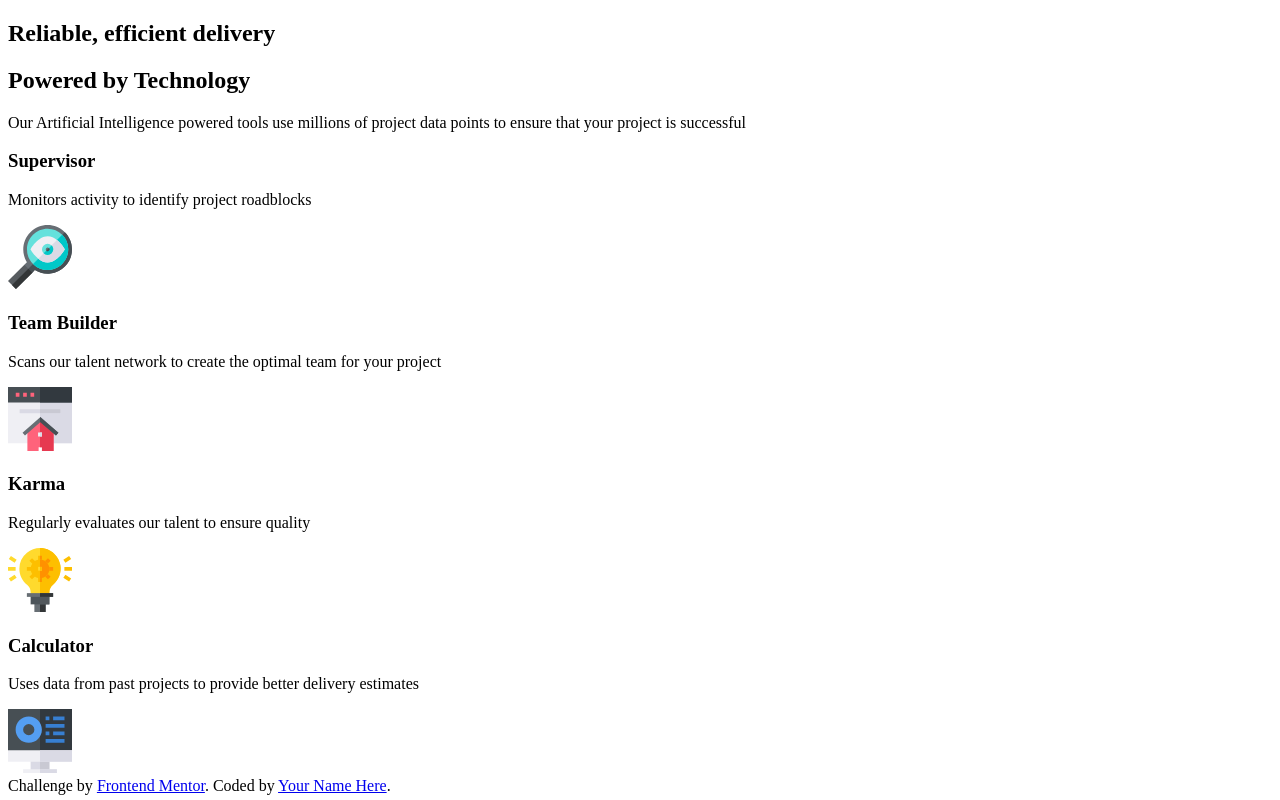
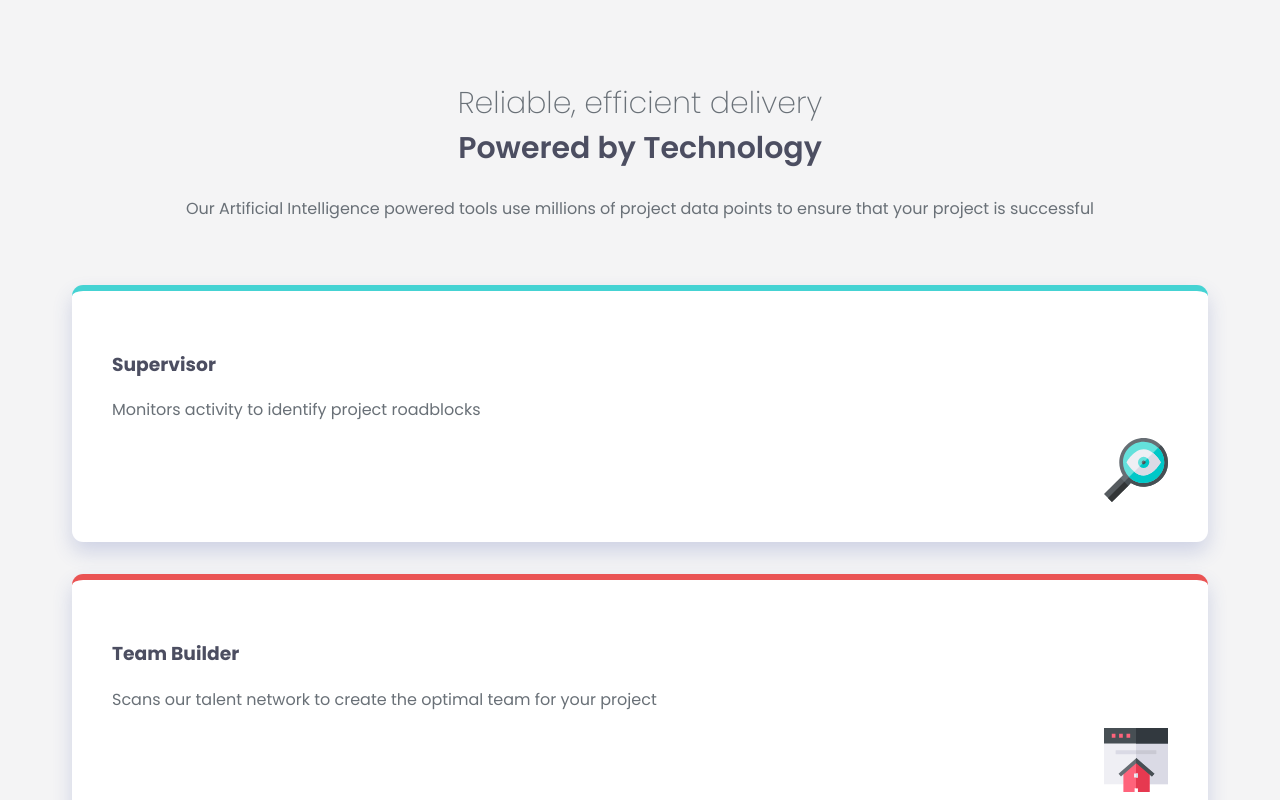
Before and after one commit to Psalm-cell/four-card-feature-section-master, a plain HTML site: page index.html in a window 1280 px wide. Shown: the top 800 px of the page. Drawn offline with Linux system fonts and the light colour scheme.

Commit message:
I added more styles to my stylesheet, made some modifications and added some svg files to my markup

```diff
--- a/index.html
+++ b/index.html
@@ -9,37 +9,44 @@
   <title>Frontend Mentor | Four card feature section</title>
 
   <!-- Feel free to remove these styles or customise in your own stylesheet 👍 -->
-  <link rel="stylesheet" href="style.css">
+  <link rel="stylesheet" href="/styles.css">
+
+  <link rel="preconnect" href="https://fonts.googleapis.com">
+<link rel="preconnect" href="https://fonts.gstatic.com" crossorigin>
+<link href="https://fonts.googleapis.com/css2?family=Poppins:ital,wght@0,100;0,200;0,300;0,400;0,500;0,600;0,700;0,800;0,900;1,100;1,200;1,300;1,400;1,500;1,600;1,700;1,800;1,900&display=swap" rel="stylesheet">
+
 </head>
+
 <body>
 
-  <h2>Reliable, efficient delivery</h2>
-  <h2>Powered by Technology</h2>
-
+  <header>
+    <h2 class="head">Reliable, efficient delivery</h2>
+    <h2 class="head1">Powered by Technology</h2>
+  </header>
 
   <p>Our Artificial Intelligence powered tools use millions of project data points
   to ensure that your project is successful</p>
 
   <div class="container">
-    <div class="supervisor">
+    <div class="card supervisor">
       <h3>Supervisor</h3>
       <p>Monitors activity to identify project roadblocks</p>
       <img src="./images/icon-supervisor.svg" alt="Supervisor Icon">
     </div>
 
-    <div class="team">
+    <div class="card team">
       <h3>Team Builder</h3>
       <p>Scans our talent network to create the optimal team for your project</p>
       <img src="./images/icon-team-builder.svg" alt="Team Builder Icon">
     </div>
 
-    <div class="karma">
+    <div class="card karma">
       <h3>Karma</h3>
       <p>Regularly evaluates our talent to ensure quality</p>
       <img src="./images/icon-karma.svg" alt="Karma Icon">
     </div>
 
-    <div class="calc">
+    <div class="card calc">
       <h3>Calculator</h3>
       <p>Uses data from past projects to provide better delivery estimates</p>
       <img src="./images/icon-calculator.svg" alt="Calculator Icon">
--- a/styles.css
+++ b/styles.css
@@ -1,2 +1,62 @@
 .attribution { font-size: 0.6875rem; text-align: center; }
 .attribution a { color: hsl(228, 45%, 44%); }
+
+* {
+    box-sizing: border-box;
+
+}
+body {
+    font-family: 'Poppins', sans-serif;
+    background-color: hsl(240, 6%, 96%);
+    padding: 1.5em;
+    margin: 2em auto;
+    text-align: center;
+}
+header{
+    font-size: 1.25rem;
+}
+h2.head {
+    color: hsl(212, 6%, 44%);
+    font-weight: 200;
+    margin-bottom: 0;
+}
+h2.head1 {
+    color: hsl(234, 12%, 34%);
+    font-weight: 600;
+    margin-top: 0;
+}
+p {
+    color: hsl(212, 6%, 44%);
+    /* padding: 2em; */
+}
+h3 {
+    color: hsl(234, 12%, 34%);
+}
+div.container {
+    display: grid;
+    /* grid-template-rows:; */
+    row-gap: 2em;
+    padding: 3em;
+}
+div.card {
+    background-color: hsl(0, 0%, 100%);
+    padding: 2.5em;
+    border-radius: 0.7em;
+    text-align: left;
+    box-shadow: 0px 10px 20px hsl(228, 45%, 44%, 0.2);
+}
+img {
+    float: right;
+}
+div.supervisor {
+    border-top: 0.4em solid hsl(180, 62%, 55%);
+}
+div.team {
+    border-top: 0.4em solid hsl(0, 78%, 62%);
+}
+div.karma {
+    border-top: 0.4em solid hsl(34, 97%, 64%);
+}
+div.calc {
+    border-top: 0.4em solid hsl(212, 86%, 64%);
+}
```
